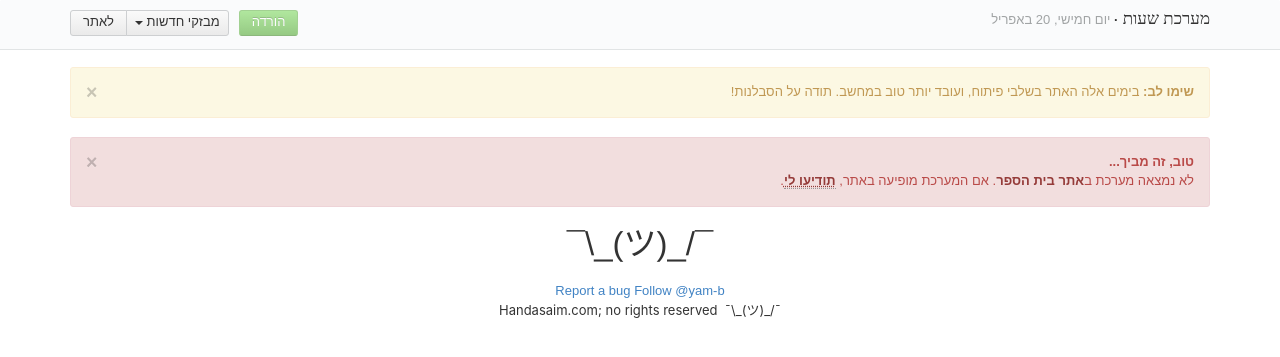
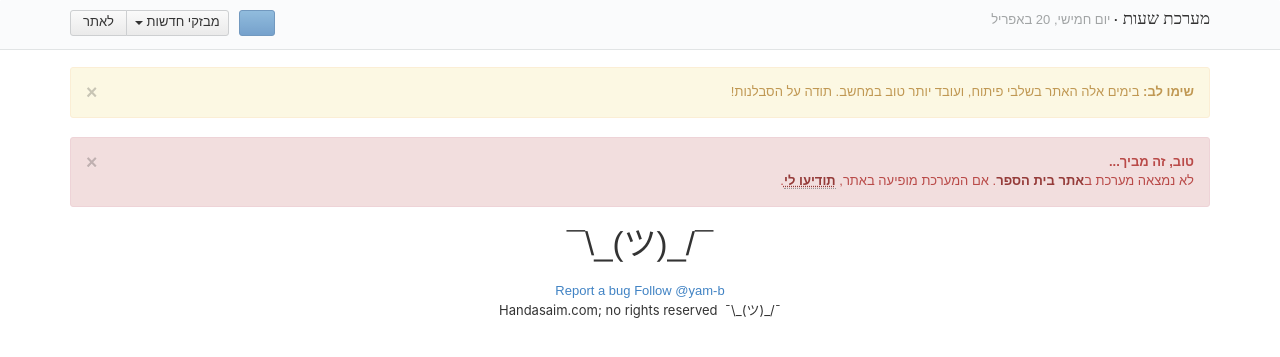
Before and after one commit to yam-b/handasaim.com, a Django app: page / in a window 1280 px wide. Shown: the top 357 px of the page. Run offline with Django 3.2, Linux system fonts and the light colour scheme; data that the repository does not hold is empty; some libraries are stand-ins or nearby versions; some web fonts are replaced.

Commit message:
minify download button

```diff
--- a/handaschedule/templates/handaschedule/index.html
+++ b/handaschedule/templates/handaschedule/index.html
@@ -80,9 +80,11 @@
             </ul>
         </div>
         {% if error %}
-            <a id='error' class='btn btn-success btn-md pull-left disabled'>הורדה</a>
+            <a id='error' class='btn btn-primary btn-md pull-left disabled'><span
+                    class='glyphicon glyphicon-download-alt'></span></a>
         {% else %}
-            <a href='{{ link }}' class='btn btn-success btn-md pull-left' download>הורדה</a>
+            <a href='{{ link }}' class='btn btn-primary btn-md pull-left' download><span
+                    class='glyphicon glyphicon-download-alt'></span></a>
         {% endif %}
     </div>
 </div>
```
